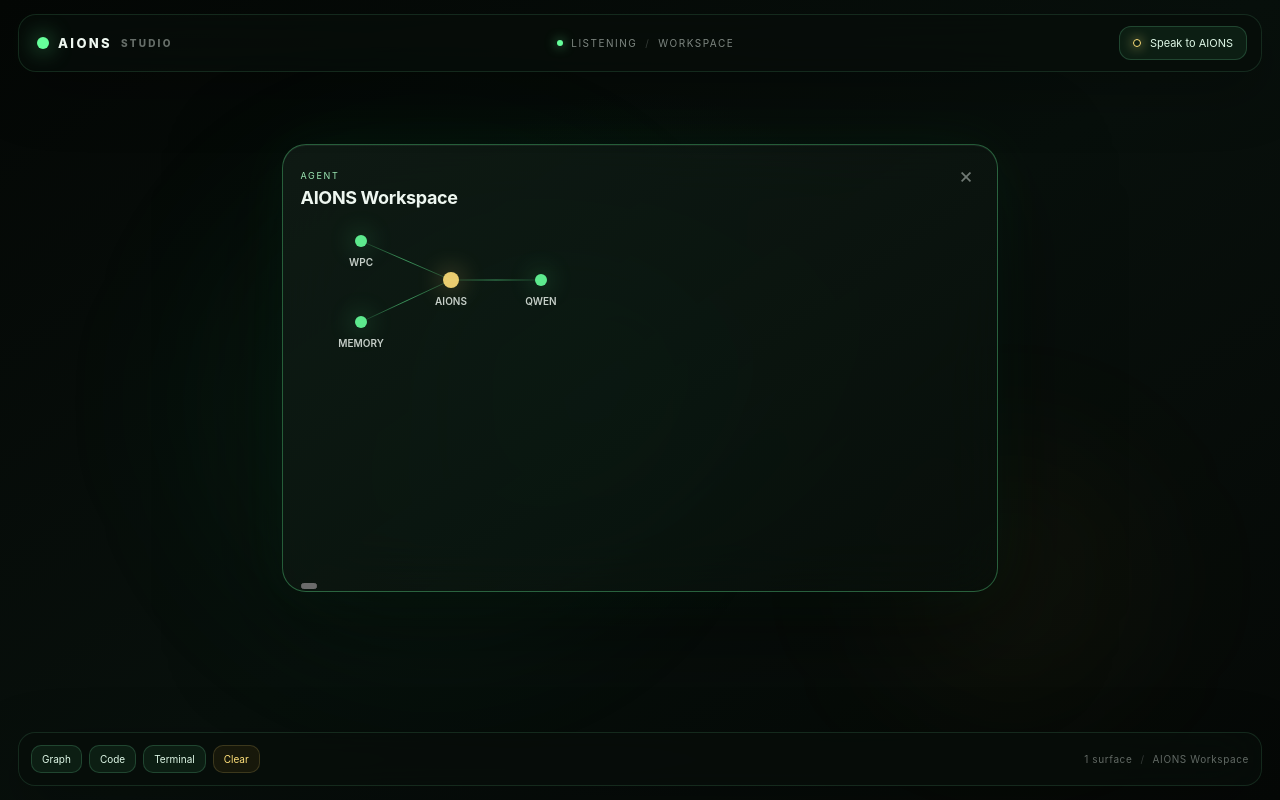
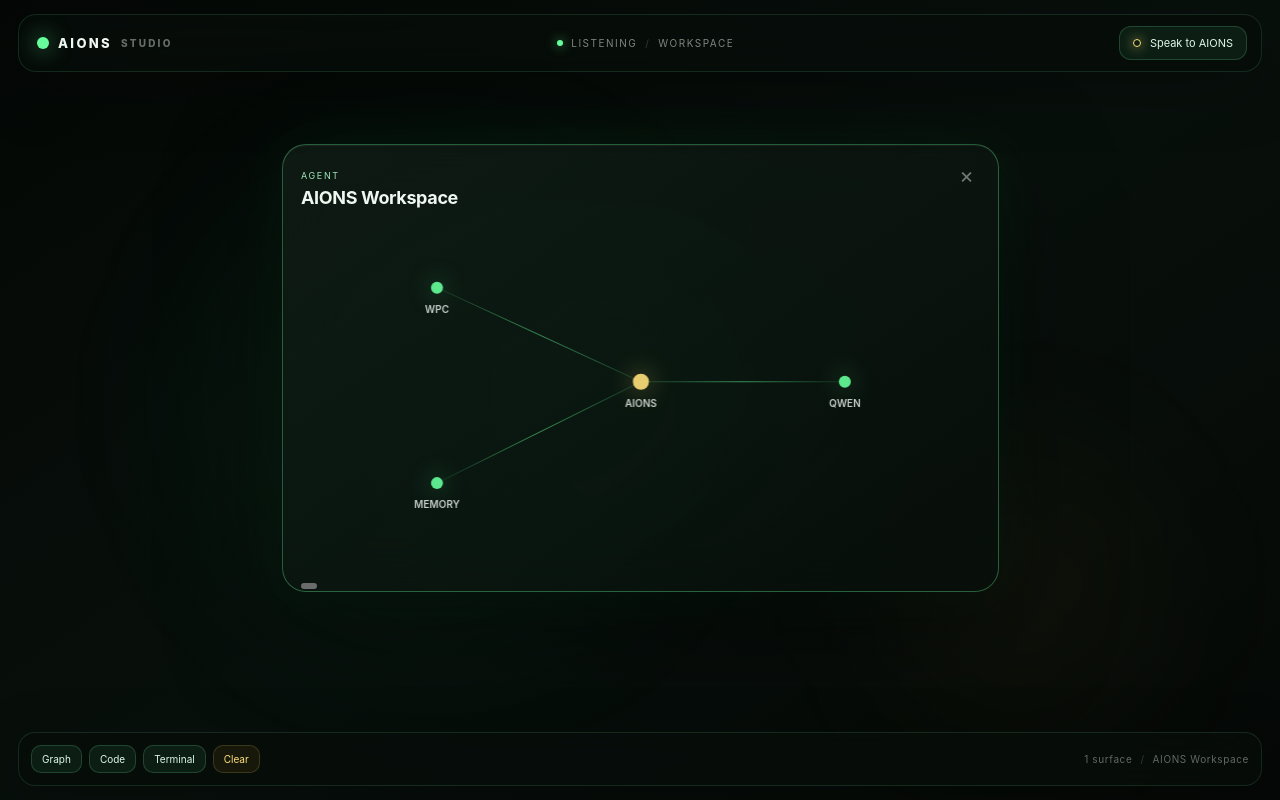
Before and after one commit to jpytka666-jpg/wpc-engine, a React (Vite) app in the folder studio-ui/: page / in a window 1280 px wide. Built offline with nearby package versions, Linux system fonts and the light colour scheme.

Commit message:
feat(gui): add studio motion and canvas styling

```diff
--- a/studio-ui/src/styles.css
+++ b/studio-ui/src/styles.css
@@ -8,51 +8,12 @@
 }
 
 * { box-sizing: border-box; }
-
 html, body, #root { width: 100%; height: 100%; margin: 0; }
-
 button { font: inherit; }
-
-.studio-shell {
-  position: relative;
-  width: 100%;
-  height: 100%;
-  overflow: hidden;
-  background:
-    radial-gradient(circle at 50% 45%, rgba(20, 106, 67, 0.12), transparent 35%),
-    linear-gradient(145deg, #040705 0%, #08100c 52%, #050806 100%);
-}
-
-.command-bar,
-.command-deck {
-  position: absolute;
-  left: 18px;
-  right: 18px;
-  z-index: 100;
-  display: flex;
-  align-items: center;
-  border: 1px solid rgba(130, 255, 180, 0.12);
-  background: rgba(7, 14, 10, 0.78);
-  backdrop-filter: blur(24px);
-  box-shadow: 0 18px 60px rgba(0, 0, 0, 0.3);
-}
-
-.command-bar {
-  top: 14px;
-  min-height: 58px;
-  justify-content: space-between;
-  padding: 0 14px 0 18px;
-  border-radius: 18px;
-}
-
-.command-deck {
-  bottom: 14px;
-  min-height: 54px;
-  justify-content: space-between;
-  padding: 8px 12px;
-  border-radius: 17px;
-}
-
+.studio-shell { position: relative; width: 100%; height: 100%; overflow: hidden; background: radial-gradient(circle at 50% 45%, rgba(20, 106, 67, 0.12), transparent 35%), linear-gradient(145deg, #040705 0%, #08100c 52%, #050806 100%); }
+.command-bar, .command-deck { position: absolute; left: 18px; right: 18px; z-index: 100; display: flex; align-items: center; border: 1px solid rgba(130, 255, 180, 0.12); background: rgba(7, 14, 10, 0.78); backdrop-filter: blur(24px); box-shadow: 0 18px 60px rgba(0, 0, 0, 0.3); }
+.command-bar { top: 14px; min-height: 58px; justify-content: space-between; padding: 0 14px 0 18px; border-radius: 18px; }
+.command-deck { bottom: 14px; min-height: 54px; justify-content: space-between; padding: 8px 12px; border-radius: 17px; }
 .brand { display: flex; align-items: center; gap: 9px; font-size: 13px; font-weight: 800; letter-spacing: 0.18em; }
 .brand-subtitle { color: rgba(238, 247, 240, 0.42); font-size: 10px; letter-spacing: 0.22em; }
 .brand-orb, .status-dot { display: inline-block; border-radius: 50%; }
@@ -60,72 +21,36 @@ button { font: inherit; }
 .status-line { display: flex; align-items: center; gap: 8px; color: rgba(238, 247, 240, 0.52); font-size: 10px; letter-spacing: 0.15em; }
 .status-dot { width: 6px; height: 6px; background: #66ff9b; box-shadow: 0 0 12px rgba(102, 255, 155, 0.8); }
 .separator { color: rgba(238, 247, 240, 0.2); }
-
-.voice-button,
-.quick-actions button {
-  border: 1px solid rgba(130, 255, 180, 0.18);
-  color: #dff8e7;
-  background: rgba(25, 63, 42, 0.35);
-  cursor: pointer;
-  transition: transform 160ms ease, border-color 160ms ease, background 160ms ease;
-}
-
-.voice-button:hover,
-.quick-actions button:hover { transform: translateY(-1px); border-color: rgba(130, 255, 180, 0.42); background: rgba(35, 91, 59, 0.45); }
+.voice-button, .quick-actions button { border: 1px solid rgba(130, 255, 180, 0.18); color: #dff8e7; background: rgba(25, 63, 42, 0.35); cursor: pointer; transition: transform 160ms ease, border-color 160ms ease, background 160ms ease; }
+.voice-button:hover, .quick-actions button:hover { transform: translateY(-1px); border-color: rgba(130, 255, 180, 0.42); background: rgba(35, 91, 59, 0.45); }
 .voice-button { display: flex; align-items: center; gap: 9px; padding: 9px 13px; border-radius: 12px; font-size: 11px; }
 .voice-ring { width: 8px; height: 8px; border-radius: 50%; border: 1px solid #ffe07a; box-shadow: 0 0 12px rgba(255, 224, 122, 0.65); }
-
 .workspace { position: absolute; inset: 0; }
-.ambient { position: absolute; border-radius: 50%; filter: blur(70px); pointer-events: none; }
+.ambient { position: absolute; border-radius: 50%; filter: blur(70px); pointer-events: none; animation: ambient-drift 12s ease-in-out infinite alternate; }
 .ambient-green { width: 38vw; height: 38vw; left: 15%; top: 20%; background: rgba(30, 180, 100, 0.06); }
-.ambient-amber { width: 22vw; height: 22vw; right: 10%; bottom: 10%; background: rgba(255, 191, 64, 0.035); }
-
-.surface {
-  position: absolute;
-  min-width: 280px;
-  min-height: 220px;
-  padding: 18px;
-  overflow: hidden;
-  border: 1px solid rgba(127, 255, 174, 0.13);
-  border-radius: 24px;
-  background: linear-gradient(145deg, rgba(17, 28, 22, 0.84), rgba(7, 14, 10, 0.76));
-  backdrop-filter: blur(30px) saturate(130%);
-  box-shadow: 0 28px 90px rgba(0, 0, 0, 0.45), inset 0 1px 0 rgba(255, 255, 255, 0.035);
-  transition: left 420ms cubic-bezier(.22, 1, .36, 1), top 420ms cubic-bezier(.22, 1, .36, 1), width 420ms cubic-bezier(.22, 1, .36, 1), height 420ms cubic-bezier(.22, 1, .36, 1), border-color 180ms ease, box-shadow 180ms ease;
-}
-
+.ambient-amber { width: 22vw; height: 22vw; right: 10%; bottom: 10%; background: rgba(255, 191, 64, 0.035); animation-delay: -4s; }
+.surface { position: absolute; min-width: 280px; min-height: 220px; padding: 18px; overflow: hidden; border: 1px solid rgba(127, 255, 174, 0.13); border-radius: 24px; background: linear-gradient(145deg, rgba(17, 28, 22, 0.84), rgba(7, 14, 10, 0.76)); backdrop-filter: blur(30px) saturate(130%); box-shadow: 0 28px 90px rgba(0, 0, 0, 0.45), inset 0 1px 0 rgba(255, 255, 255, 0.035); transition: left 420ms cubic-bezier(.22, 1, .36, 1), top 420ms cubic-bezier(.22, 1, .36, 1), width 420ms cubic-bezier(.22, 1, .36, 1), height 420ms cubic-bezier(.22, 1, .36, 1), border-color 180ms ease, box-shadow 180ms ease; }
+.surface-materializing { animation: surface-in 460ms cubic-bezier(.16, 1, .3, 1) both; }
 .surface-focused { border-color: rgba(102, 255, 155, 0.32); box-shadow: 0 34px 110px rgba(0, 0, 0, 0.52), 0 0 60px rgba(57, 209, 115, 0.08), inset 0 1px 0 rgba(255, 255, 255, 0.05); }
 .surface-header { display: flex; justify-content: space-between; align-items: flex-start; }
 .surface-kicker { color: #9ce8b4; font-size: 9px; letter-spacing: 0.18em; }
 .surface h2 { margin: 4px 0 0; font-size: 18px; letter-spacing: -0.02em; }
 .surface-close { border: 0; color: rgba(238, 247, 240, 0.45); background: transparent; cursor: pointer; font-size: 22px; line-height: 1; }
 .surface-close:hover { color: #ffe07a; }
-
 .graph-stage { position: relative; height: calc(100% - 48px); min-height: 140px; }
-.graph-node { position: absolute; display: grid; place-items: center; min-width: 92px; height: 40px; padding: 0 14px; border: 1px solid rgba(102, 255, 155, 0.32); border-radius: 12px; background: rgba(31, 86, 53, 0.32); color: #e9fff0; font-size: 11px; box-shadow: 0 0 28px rgba(102, 255, 155, 0.07); }
-.graph-root { left: 40%; top: 38%; border-color: rgba(255, 224, 122, 0.45); background: rgba(111, 83, 24, 0.25); }
-.node-a { left: 13%; top: 18%; }
-.node-b { left: 11%; bottom: 14%; }
-.node-c { right: 11%; top: 44%; }
-.graph-line { position: absolute; height: 1px; transform-origin: left center; background: linear-gradient(90deg, rgba(102, 255, 155, 0.1), rgba(102, 255, 155, 0.65)); }
-.line-a { width: 28%; left: 28%; top: 42%; transform: rotate(13deg); }
-.line-b { width: 29%; left: 29%; top: 59%; transform: rotate(-17deg); }
-.line-c { width: 27%; left: 51%; top: 49%; transform: rotate(-2deg); }
-
+.graph-canvas { display: block; width: 100%; height: 100%; min-height: 140px; }
 .code-stage, .terminal-stage { height: calc(100% - 48px); margin: 18px 0 0; padding: 16px; overflow: auto; border: 1px solid rgba(130, 255, 180, 0.08); border-radius: 14px; background: rgba(0, 0, 0, 0.18); color: #ccefd6; font: 12px/1.7 "JetBrains Mono", "SFMono-Regular", Consolas, monospace; }
 .terminal-stage { color: #b9f4c8; }
-
 .empty-state { position: absolute; inset: 0; display: grid; place-content: center; justify-items: center; gap: 10px; }
-.presence-orb { width: 86px; height: 86px; display: grid; place-items: center; border: 1px solid rgba(102, 255, 155, 0.28); border-radius: 50%; box-shadow: 0 0 70px rgba(102, 255, 155, 0.08), inset 0 0 30px rgba(102, 255, 155, 0.05); }
+.presence-orb { width: 86px; height: 86px; display: grid; place-items: center; border: 1px solid rgba(102, 255, 155, 0.28); border-radius: 50%; box-shadow: 0 0 70px rgba(102, 255, 155, 0.08), inset 0 0 30px rgba(102, 255, 155, 0.05); animation: presence-pulse 3.2s ease-in-out infinite; }
 .presence-core { width: 20px; height: 20px; border-radius: 50%; background: #66ff9b; box-shadow: 0 0 30px rgba(102, 255, 155, 0.8); }
 .empty-title { margin-top: 8px; font-size: 16px; font-weight: 700; letter-spacing: -0.01em; }
 .empty-copy { color: rgba(238, 247, 240, 0.4); font-size: 12px; }
-
 .quick-actions { display: flex; gap: 7px; }
 .quick-actions button { padding: 7px 10px; border-radius: 10px; font-size: 10px; }
 .quick-actions .clear-button { color: #ffe07a; border-color: rgba(255, 224, 122, 0.16); background: rgba(92, 69, 24, 0.2); }
 .workspace-status { display: flex; align-items: center; gap: 8px; color: rgba(238, 247, 240, 0.4); font-size: 10px; letter-spacing: 0.06em; }
-
-@media (prefers-reduced-motion: reduce) {
-  *, *::before, *::after { scroll-behavior: auto !important; transition-duration: 0.01ms !important; animation-duration: 0.01ms !important; }
-}
+@keyframes surface-in { from { opacity: 0; transform: translateY(16px) scale(.97); filter: blur(8px); } to { opacity: 1; transform: translateY(0) scale(1); filter: blur(0); } }
+@keyframes presence-pulse { 0%, 100% { transform: scale(.96); box-shadow: 0 0 55px rgba(102, 255, 155, 0.06), inset 0 0 30px rgba(102, 255, 155, 0.05); } 50% { transform: scale(1.03); box-shadow: 0 0 90px rgba(102, 255, 155, 0.12), inset 0 0 36px rgba(102, 255, 155, 0.08); } }
+@keyframes ambient-drift { from { transform: translate3d(-2%, -1%, 0) scale(.98); } to { transform: translate3d(3%, 2%, 0) scale(1.04); } }
+@media (prefers-reduced-motion: reduce) { *, *::before, *::after { scroll-behavior: auto !important; transition-duration: 0.01ms !important; animation-duration: 0.01ms !important; } }
```
